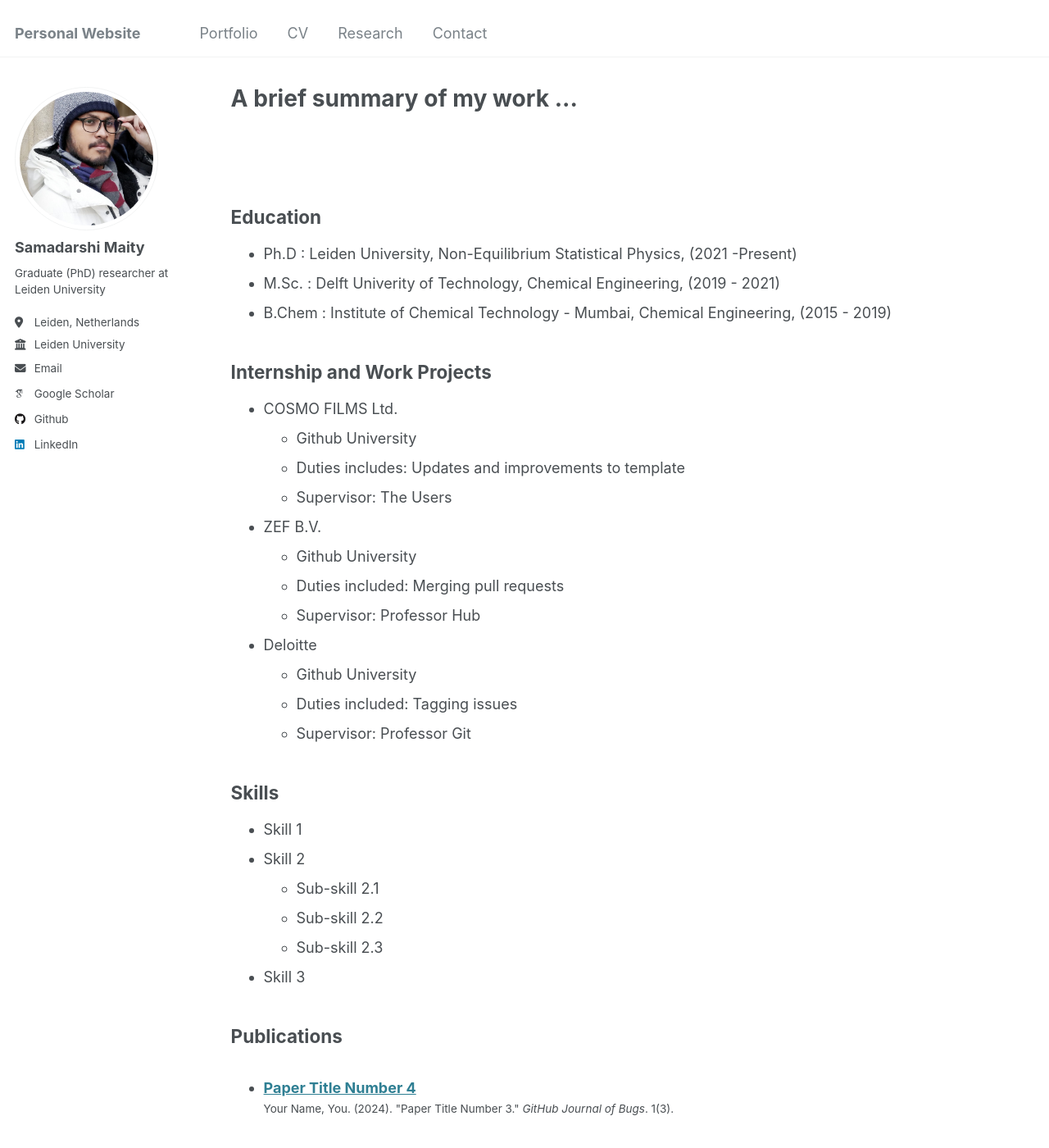
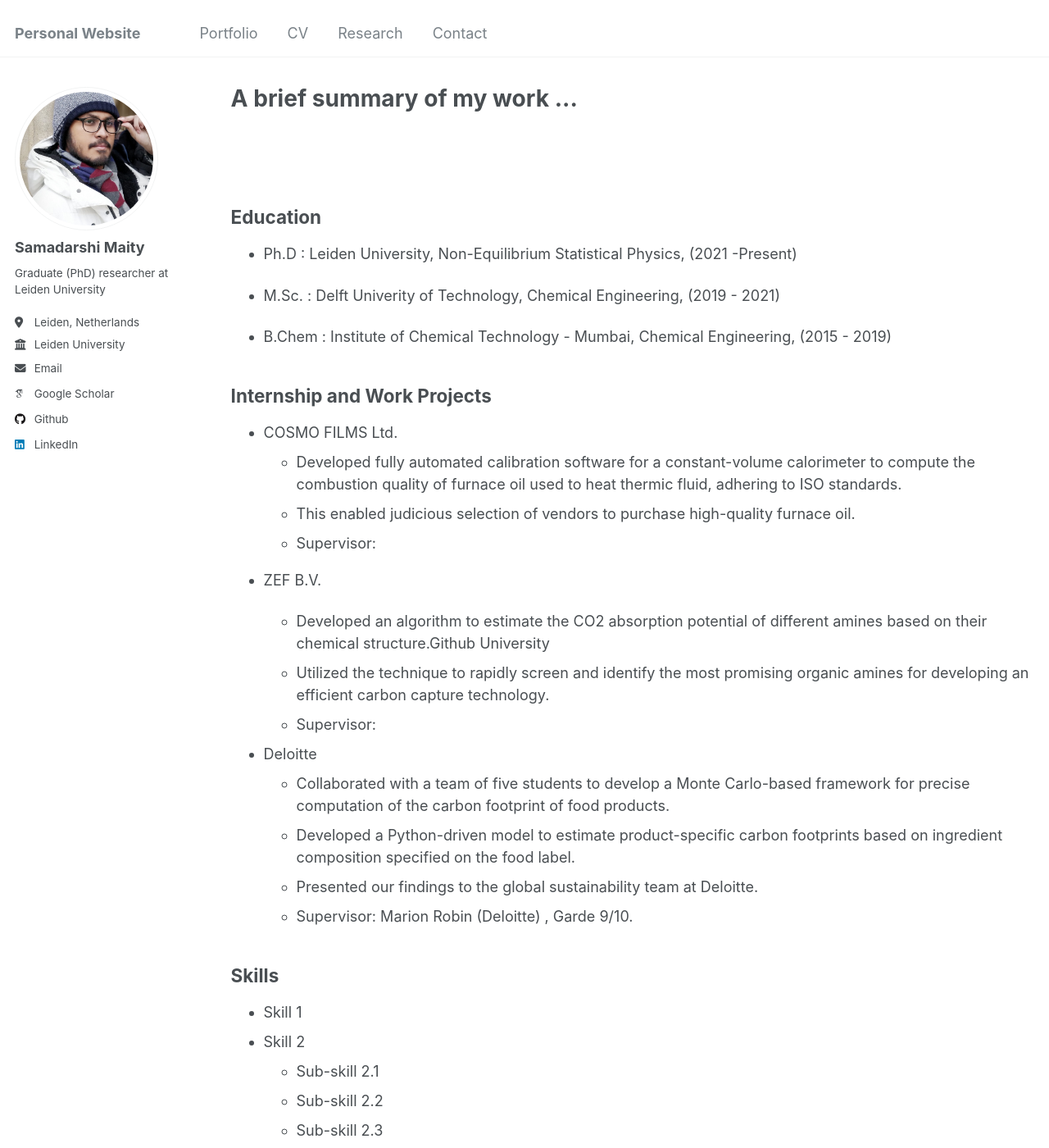
Before and after one commit to Samadarshi-Maity/Samadarshi-Maity.github.io, a Jekyll site: the page built from _pages/cv.md, in a window 1280 px wide and 1400 px high. Shown: the whole window at 82% size. Built offline with Jekyll 4.4.1, drawn with Linux system fonts in a browser that asks for light colours; some web fonts are replaced.

Commit message:
Update cv.md

```diff
--- a/_pages/cv.md
+++ b/_pages/cv.md
@@ -18,25 +18,29 @@ redirect_from:
 ## Education
 
 * Ph.D   : Leiden University, Non-Equilibrium Statistical Physics,  (2021 -Present)
+
 * M.Sc.  : Delft Univerity of Technology,  Chemical Engineering, (2019 - 2021)
+
 * B.Chem : Institute of Chemical Technology - Mumbai, Chemical Engineering, (2015 - 2019)
 
 ## Internship and Work Projects
 
 * COSMO FILMS Ltd.
-  * Github University
-  * Duties includes: Updates and improvements to template
-  * Supervisor: The Users
+  * Developed fully automated calibration software for a constant-volume calorimeter to compute the combustion quality of furnace oil used to heat thermic fluid, adhering to ISO standards.
+  * This enabled judicious selection of vendors to purchase high-quality furnace oil.
+  * Supervisor:
 
 * ZEF B.V.
-  * Github University
-  * Duties included: Merging pull requests
-  * Supervisor: Professor Hub
+
+  * Developed an algorithm to estimate the CO2 absorption potential of different amines based on their chemical structure.Github University
+  * Utilized the technique to rapidly screen and identify the most promising organic amines for developing an efficient carbon capture technology.
+  * Supervisor:
 
 * Deloitte
-  * Github University
-  * Duties included: Tagging issues
-  * Supervisor: Professor Git
+  * Collaborated with a team of five students to develop a Monte Carlo-based framework for precise computation of the carbon footprint of food products.
+  * Developed a Python-driven model to estimate product-specific carbon footprints based on ingredient composition specified on the food label.
+  * Presented our findings to the global sustainability team at Deloitte.
+  * Supervisor: Marion Robin (Deloitte) , Garde 9/10.
 
 ## Skills
 
```
